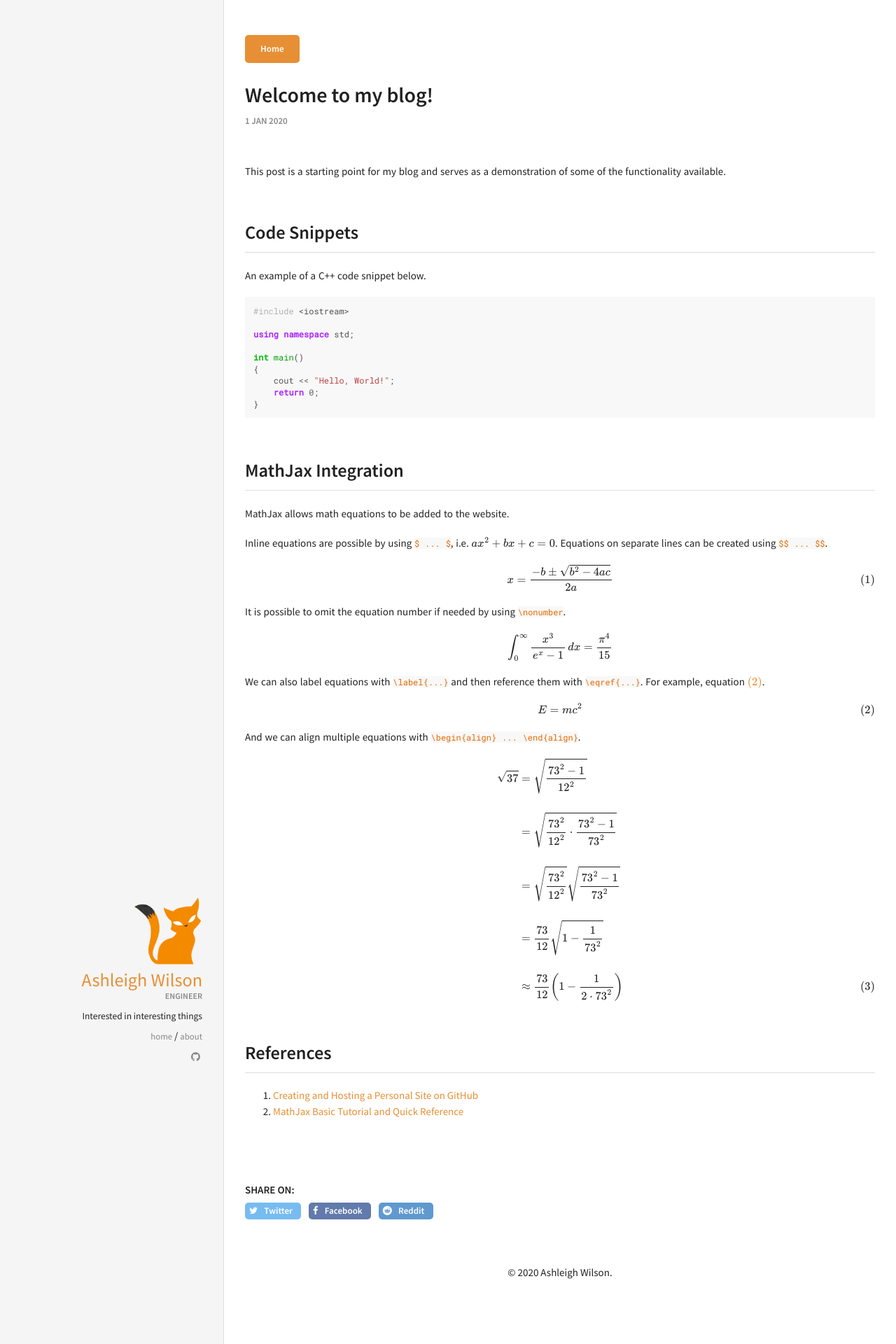
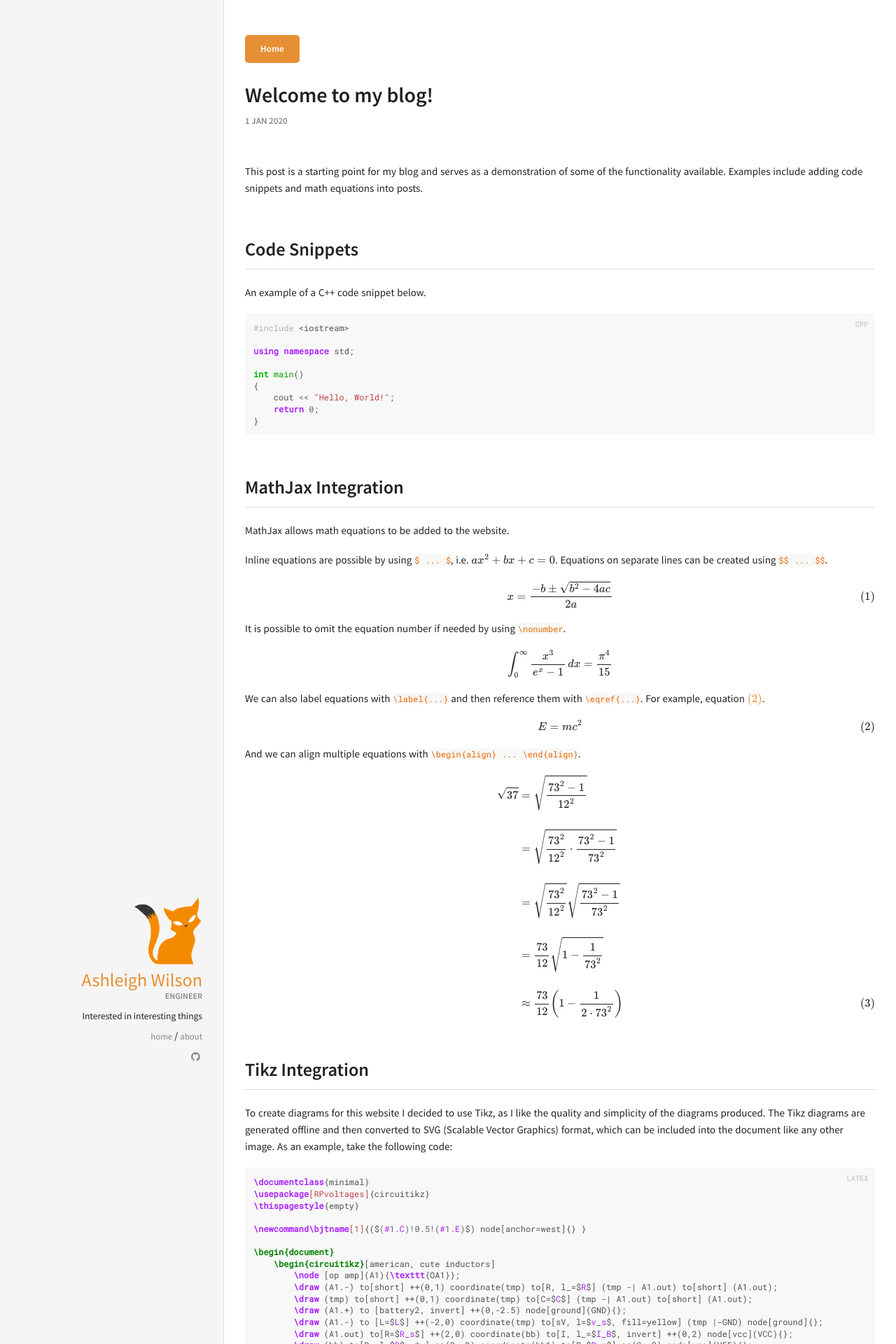
Before and after one commit to AshleighWilson/ashleighwilson.github.io, a Jekyll site: the page built from _posts/2020-01-01-welcome-to-my-blog.md, in a window 1280 px wide. Shown: the top 1920 px of the page at 70% size. Built offline with Jekyll 4.4.1, drawn with Linux system fonts in a browser that asks for light colours; formulas are drawn with MathJax 3; some of the changed text lies outside the part shown.

Commit message:
Tikz integration and example.

````diff
--- a/_posts/2020-01-01-welcome-to-my-blog.md
+++ b/_posts/2020-01-01-welcome-to-my-blog.md
@@ -7,13 +7,13 @@
 mathjax: true
 ---
 
-This post is a starting point for my blog and serves as a demonstration of some of the functionality available.
+This post is a starting point for my blog and serves as a demonstration of some of the functionality available. Examples include adding code snippets and math equations into posts.
 
 ## Code Snippets
 
 An example of a C++ code snippet below.
 
-```cpp
+{% highlight cpp %}
 #include <iostream>
 
 using namespace std;
@@ -23,7 +23,7 @@
     cout << "Hello, World!";
     return 0;
 }
-```
+{% endhighlight %}
 
 ## MathJax Integration
 
@@ -54,6 +54,39 @@
     \end{align}
 $$
 
+## Tikz Integration
+
+To create diagrams for this website I decided to use Tikz, as I like the quality and simplicity of the diagrams produced. The Tikz diagrams are generated offline and then converted to SVG (Scalable Vector Graphics) format, which can be included into the document like any other image. As an example, take the following code:
+
+{% highlight latex %}
+\documentclass{minimal}
+\usepackage[RPvoltages]{circuitikz}
+\thispagestyle{empty}
+
+\newcommand\bjtname[1]{($(#1.C)!0.5!(#1.E)$) node[anchor=west]{} }
+
+\begin{document}
+    \begin{circuitikz}[american, cute inductors]
+        \node [op amp](A1){\texttt{OA1}};
+        \draw (A1.-) to[short] ++(0,1) coordinate(tmp) to[R, l_=$R$] (tmp -| A1.out) to[short] (A1.out);
+        \draw (tmp) to[short] ++(0,1) coordinate(tmp) to[C=$C$] (tmp -| A1.out) to[short] (A1.out);
+        \draw (A1.+) to [battery2, invert] ++(0,-2.5) node[ground](GND){};
+        \draw (A1.-) to [L=$L$] ++(-2,0) coordinate(tmp) to[sV, l=$v_s$, fill=yellow] (tmp |-GND) node[ground]{};
+        \draw (A1.out) to[R=$R_s$] ++(2,0) coordinate(bb) to[I, l_=$I_B$, invert] ++(0,2) node[vcc](VCC){};
+        \draw (bb) to[D, l=$D$, *-] ++(0,-2) coordinate(bb1) to[R=$R_m$] ++(0,-2) node[vee](VEE){};
+        \draw (bb) --++(1,0) node[npn, anchor=B](Q1){} \bjtname{Q1};
+        \draw (bb1) --++(1,0) node[pnp, anchor=B](Q2){} \bjtname{Q2};
+        \draw (Q1.E) -- (Q2.E) ($(Q1.E)!0.5!(Q2.E)$) to [short, *-o, name=S] ++(2.5,0)
+        node[right]{$v_{o_Q}$};
+        \draw (S.s) to[european resistor, l=$Z_L$, *-] (S.s|-GND) node[ground]{};
+    \end{circuitikz}
+\end{document}
+{% endhighlight %}
+
+Compiling this Latex code produces a PDF document of the diagram. We can use Inkscape to convert this to SVG by invoking it with `inkscape -zlD file.pdf`.
+
+![Tikz Example SVG](/tikz/tikz-example.svg)
+
 ## References
 
 1. [Creating and Hosting a Personal Site on GitHub](http://jmcglone.com/guides/github-pages/){:target="_blank"}
````
Also changed, not shown: tikz/tikz-example.svg (added), 2 other files.
